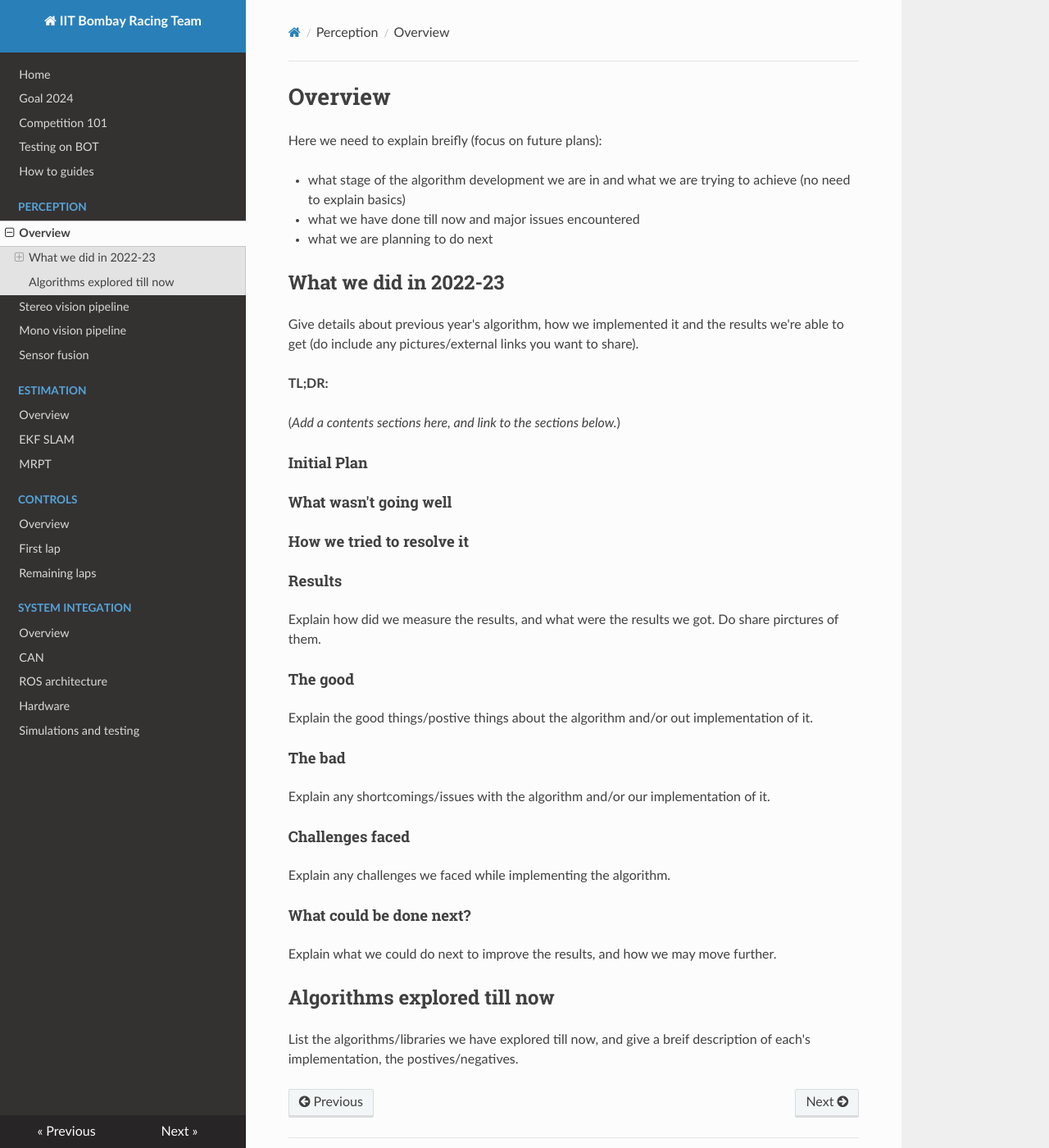
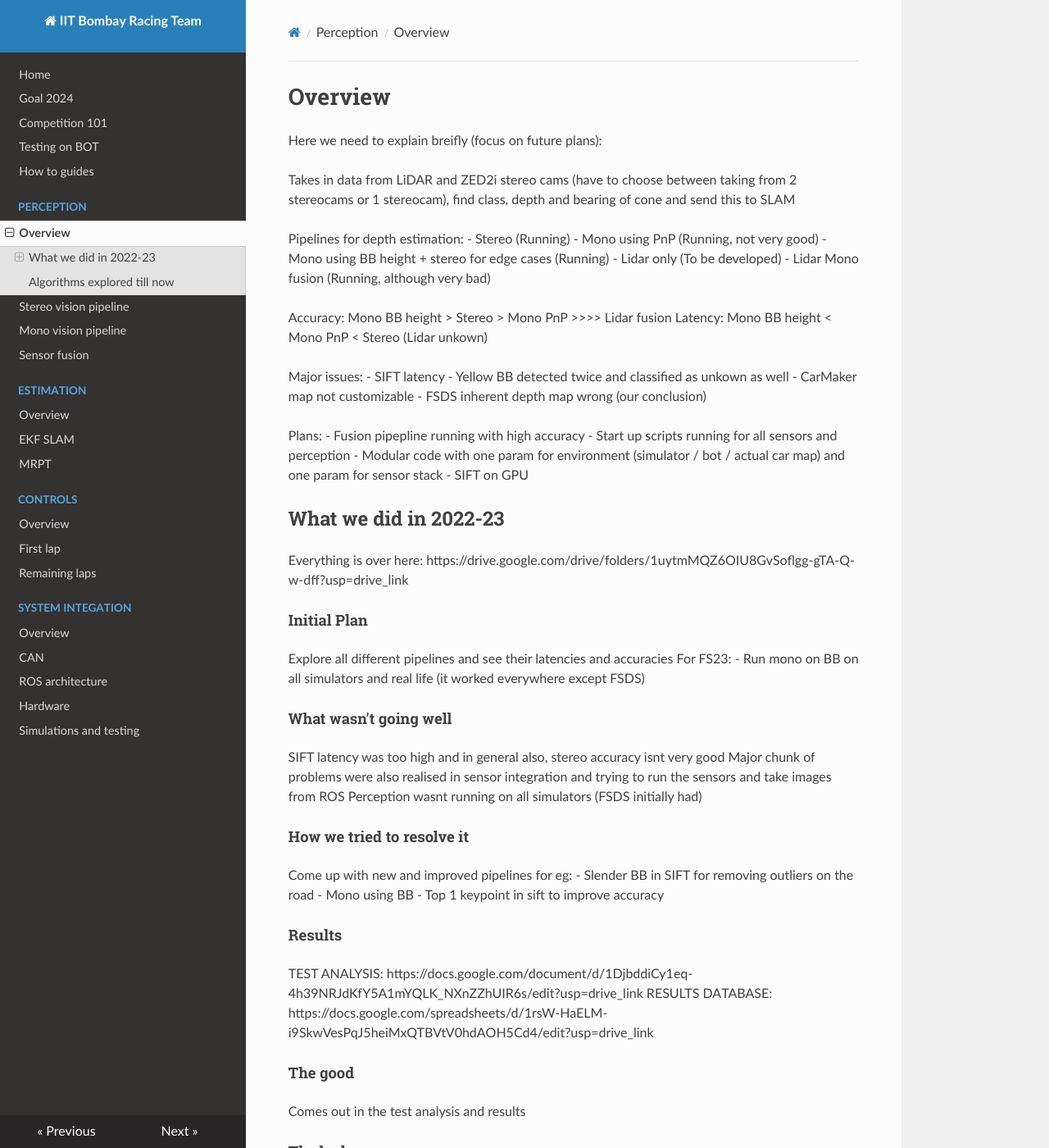
Before and after one commit to IITB-Racing/team-wiki, an MkDocs documentation site: the page built from docs/perception/overview.md, in a window 1280 px wide and 1400 px high. Shown: the whole window at 82% size. Built offline with MkDocs 1.6.1, drawn with Linux system fonts in a browser that asks for light colours; nearby versions of some CDN libraries; some of the changed text lies outside the part shown.

Commit message:
perception overview

```diff
--- a/docs/perception/overview.md
+++ b/docs/perception/overview.md
@@ -1,38 +1,78 @@
 # Overview
 Here we need to explain breifly (focus on future plans):
 
-- what stage of the algorithm development we are in and what we are trying to achieve (no need to explain basics)
-- what we have done till now and major issues encountered
-- what we are planning to do next
+Takes in data from LiDAR and ZED2i stereo cams (have to choose between taking from 2 stereocams or 1 stereocam), find class, depth and bearing of cone and send this to SLAM
+
+Pipelines for depth estimation:
+- Stereo (Running)
+- Mono using PnP (Running, not very good)
+- Mono using BB height + stereo for edge cases (Running)
+- Lidar only (To be developed)
+- Lidar Mono fusion (Running, although very bad)
+
+Accuracy: Mono BB height > Stereo > Mono PnP >>>> Lidar fusion
+Latency: Mono BB height < Mono PnP < Stereo (Lidar unkown)
+
+Major issues:
+- SIFT latency
+- Yellow BB detected twice and classified as unkown as well
+- CarMaker map not customizable
+- FSDS inherent depth map wrong (our conclusion)
+
+Plans:
+- Fusion pipepline running with high accuracy
+- Start up scripts running for all sensors and perception
+- Modular code with one param for environment (simulator / bot / actual car map) and one param for sensor stack
+- SIFT on GPU
+
 
 ## What we did in 2022-23
-Give details about previous year's algorithm, how we implemented it and the results we're able to get (do include any pictures/external links you want to share).
+Everything is over here: https://drive.google.com/drive/folders/1uytmMQZ6OIU8GvSoflgg-gTA-Q-w-dff?usp=drive_link
 
-**TL;DR:**
+<!-- **TL;DR:**
 
-(*Add a contents sections here, and link to the sections below.*)
+(*Add a contents sections here, and link to the sections below.*) -->
 
 #### Initial Plan
 
+Explore all different pipelines and see their latencies and accuracies
+For FS23:
+- Run mono on BB on all simulators and real life (it worked everywhere except FSDS)
+
 #### What wasn't going well
+SIFT latency was too high and in general also, stereo accuracy isnt very good
+Major chunk of problems were also realised in sensor integration and trying to run the sensors and take images from ROS
+Perception wasnt running on all simulators (FSDS initially had)
 
 #### How we tried to resolve it
 
+Come up with new and improved pipelines
+for eg:
+- Slender BB in SIFT for removing outliers on the road
+- Mono using BB
+- Top 1 keypoint in sift to improve accuracy
+
 #### Results
-Explain how did we measure the results, and what were the results we got. Do share pirctures of them.
+TEST ANALYSIS: https://docs.google.com/document/d/1DjbddiCy1eq-4h39NRJdKfY5A1mYQLK_NXnZZhUIR6s/edit?usp=drive_link
+RESULTS DATABASE: https://docs.google.com/spreadsheets/d/1rsW-HaELM-i9SkwVesPqJ5heiMxQTBVtV0hdAOH5Cd4/edit?usp=drive_link
+
 
 #### The good
-Explain the good things/postive things about the algorithm and/or out implementation of it.
+Comes out in the test analysis and results
 
 #### The bad
-Explain any shortcomings/issues with the algorithm and/or our implementation of it.
+Latency and accuracy
 
 #### Challenges faced
-Explain any challenges we faced while implementing the algorithm.
+1. Finding out what code to write and how
+2. Necessary dependencies and their usage
+3. Analysis of results using SLAM and on simulators
 
 #### What could be done next?
-Explain what we could do next to improve the results, and how we may move further.
-
+1. Fusion
+2. New research on deep learning based depth estimation
+3. SIFT on GPU
 
 ## Algorithms explored till now
-List the algorithms/libraries we have explored till now, and give a breif description of each's implementation, the postives/negatives.
+All the different pipelines and each of their working
+![Alt text](image.png)
```
Also changed, not shown: docs/ADR IMAGES 23/ASF (4).png (added), docs/ADR IMAGES 23/DV Software.png (added), docs/ADR IMAGES 23/PERCEPTION FLOWCHART.png (added), docs/ADR IMAGES 23/WhatsApp Image 2023-05-09 at 13.15.23.jpeg (added), docs/ADR IMAGES 23/_left_image25_new.png (added), docs/ADR IMAGES 23/bb.jpeg (added), docs/ADR IMAGES 23/bicycle.png (added), docs/ADR IMAGES 23/download.png (added), docs/ADR IMAGES 23/mae.jpeg (added), docs/ADR IMAGES 23/measurement.png (added), docs/ADR IMAGES 23/mse_slam.png (added), docs/ADR IMAGES 23/output.png (added), docs/ADR IMAGES 23/pure pursuit.png (added), docs/ADR IMAGES 23/results.png (added), 1 more files.
